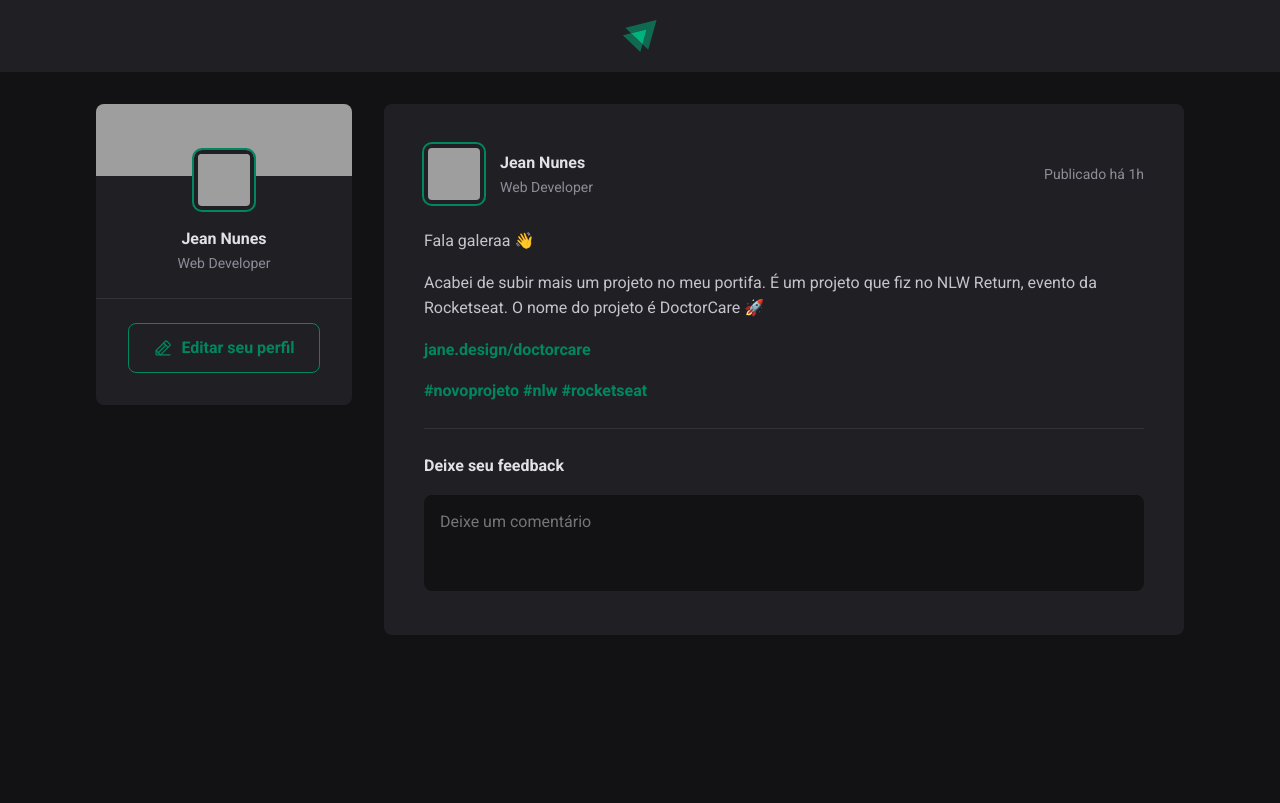
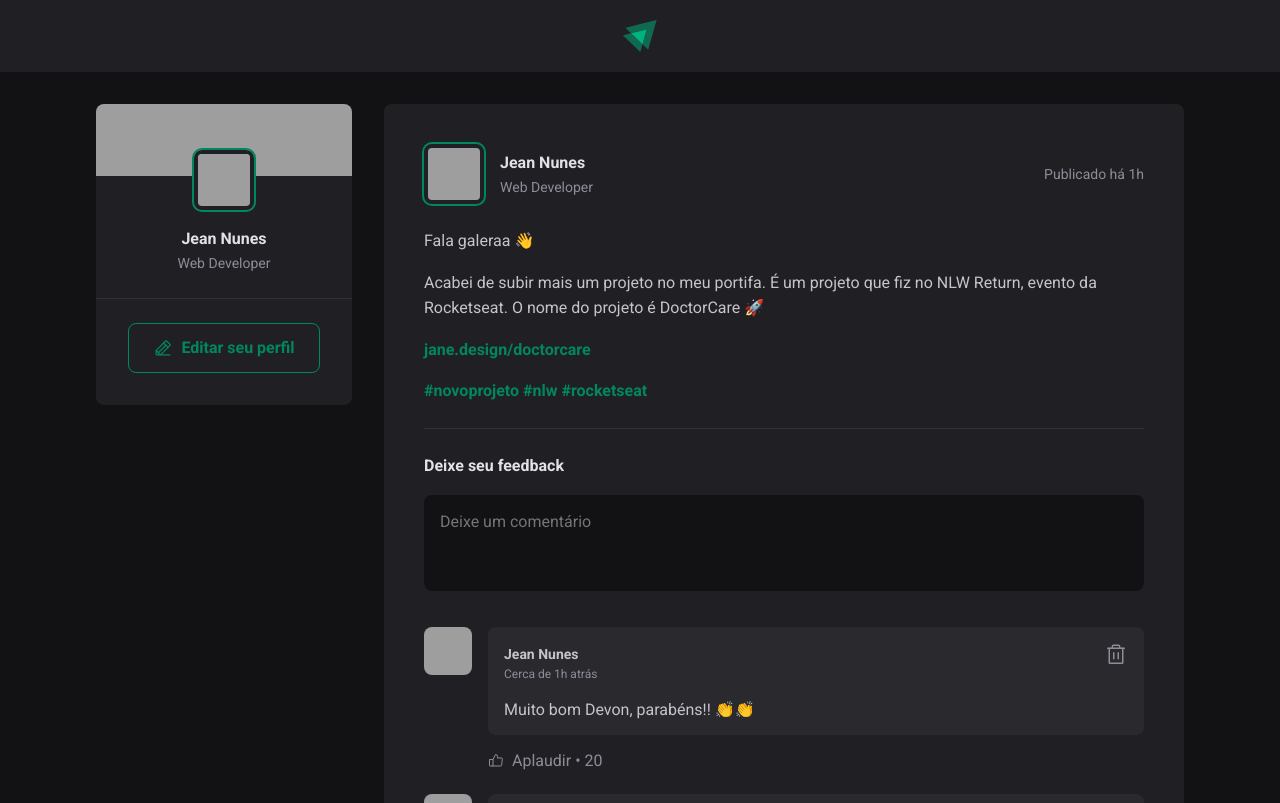
Before and after one commit to jaon82/mba-ignite-feed, a React (Vite) app: page / in a window 1280 px wide. Shown: the top 803 px of the page. Built offline with nearby package versions, Linux system fonts and the light colour scheme; grey boxes are pictures that could not be loaded.

Commit message:
Add Comment

```diff
--- /dev/null
+++ b/src/components/Comment.jsx
@@ -0,0 +1,40 @@
+import styles from "./Comment.module.css";
+
+import { ThumbsUp, Trash } from "phosphor-react";
+
+export function Comment() {
+  return (
+    <div className={styles.comment}>
+      <img src="https://github.com/jaon82.png" alt="" />
+
+      <div className={styles.commentBox}>
+        <div className={styles.commentContent}>
+          <header>
+            <div className={styles.authorAndTime}>
+              <strong>Jean Nunes</strong>
+              <time
+                dateTime="2024-09-12 00:05:00"
+                title="12 de Setembro às 00:05h"
+              >
+                Cerca de 1h atrás
+              </time>
+            </div>
+
+            <button title="Deletar comentário">
+              <Trash size={24} />
+            </button>
+          </header>
+
+          <p>Muito bom Devon, parabéns!! 👏👏</p>
+        </div>
+
+        <footer>
+          <button>
+            <ThumbsUp />
+            Aplaudir <span>20</span>
+          </button>
+        </footer>
+      </div>
+    </div>
+  );
+}
--- /dev/null
+++ b/src/components/Comment.module.css
@@ -0,0 +1,87 @@
+.comment {
+  margin-top: 1.5rem;
+  display: flex;
+  gap: 1rem;
+}
+
+.comment > img {
+  width: 3rem;
+  height: 3rem;
+  border-radius: 8px;
+}
+
+.commentBox {
+  flex: 1;
+}
+
+.commentContent {
+  background: var(--gray-700);
+  border-radius: 8px;
+  padding: 1rem;
+}
+
+.commentContent header {
+  display: flex;
+  align-items: flex-start;
+  justify-content: space-between;
+}
+
+.authorAndTime strong {
+  display: block;
+  font-size: 0.875rem;
+  line-height: 1.6;
+}
+
+.authorAndTime time {
+  display: block;
+  font-size: 0.75rem;
+  line-height: 1.6;
+  color: var(--gray-400);
+}
+
+.commentContent header button {
+  background: transparent;
+  border: 0;
+  color: var(--gray-400);
+  cursor: pointer;
+  line-height: 0;
+  border-radius: 2px;
+}
+
+.commentContent header button:hover {
+  color: var(--red-500);
+}
+
+.commentContent p {
+  margin-top: 1rem;
+  color: var(--gray-300);
+}
+
+.commentBox footer {
+  margin-top: 1rem;
+}
+
+.commentBox footer button {
+  background: transparent;
+  border: 0;
+  color: var(--gray-400);
+  cursor: pointer;
+
+  display: flex;
+  align-items: center;
+
+  border-radius: 2px;
+}
+
+.commentBox footer button:hover {
+  color: var(--green-300);
+}
+
+.commentBox footer button svg {
+  margin-right: 0.5rem;
+}
+
+.commentBox footer button span::before {
+  content: "\2022";
+  padding: 0 0.25rem;
+}
--- a/src/components/Post.jsx
+++ b/src/components/Post.jsx
@@ -1,3 +1,4 @@
+import { Comment } from "./Comment";
 import styles from "./Post.module.css";
 
 export default function Post() {
@@ -15,7 +16,7 @@
             <span>Web Developer</span>
           </div>
         </div>
-        <time dateTime="2024-09-12 00:05:00" title="12 de setembro às 00:05h">
+        <time dateTime="2024-09-12 00:05:00" title="12 de Setembro às 00:05h">
           Publicado há 1h
         </time>
       </header>
@@ -40,6 +41,11 @@
           <button type="submit">Publicar</button>
         </footer>
       </form>
+      <div className={styles.commentList}>
+        <Comment />
+        <Comment />
+        <Comment />
+      </div>
     </article>
   );
 }
--- a/src/components/Post.module.css
+++ b/src/components/Post.module.css
@@ -116,3 +116,7 @@
 .commentForm button[type="submit"]:hover {
   background: var(--green-300);
 }
+
+.commentList {
+  margin-top: 2rem;
+}
--- a/src/global.css
+++ b/src/global.css
@@ -10,6 +10,8 @@
 
   --green-300: #00b37e;
   --green-500: #00875f;
+
+  --red-500: #f75a68;
 }
 
 :focus {
```
